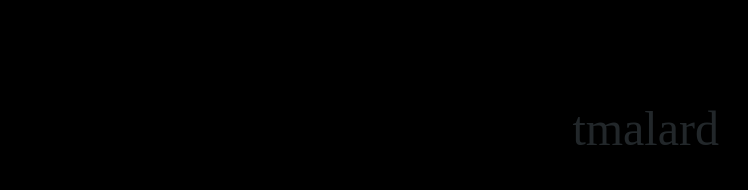
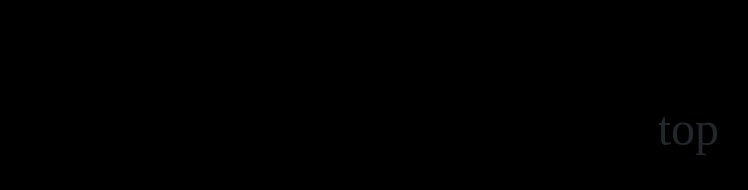
Before and after one commit to tmalard/tmalard.github.io, a Jekyll site: the page built from contact.md, in a window 1280 px wide. Shown: the part 707-897 px from the top of the page, without its empty margins (521-1269 px from the left). Built offline with Jekyll 4.4.1, drawn with Linux system fonts in a browser that asks for light colours; some web fonts are replaced.

Commit message:
Update config

```diff
--- a/_config.yml
+++ b/_config.yml
@@ -2,11 +2,12 @@
 description: Trevor Malard, Tokyo-based digital creative. Web design and Video production.
 
 links:
+  - code
   - video
-  - web
   - contact
 
+# F-u scraping bots 😡
 social:
-  email: business@tmalard.com
+  email: Y29udGFjdEB0bWFsYXJkLmpw
   vimeo: https://vimeo.com/tmalard
   github: https://github.com/fire-pls
--- a/_layouts/default.html
+++ b/_layouts/default.html
@@ -5,6 +5,6 @@
     <div id="content">
       {{ content }}
     </div>
-    <a href="/" id="rsdz">tmalard</a>
+    <a href="/" id="top">top</a>
   </body>
 </html>
--- a/_layouts/landing.html
+++ b/_layouts/landing.html
@@ -12,6 +12,6 @@
         {{ content }}
       </div>
     </div>
-    <a href="/" id="rsdz">tmalard</a>
+    <a href="/" id="top">top</a>
   </body>
 </html>
--- a/_sass/_elements.scss
+++ b/_sass/_elements.scss
@@ -1,4 +1,4 @@
-#rsdz {
+#top {
   position: absolute;
   right: 0%;
   padding: 40px;
@@ -6,7 +6,7 @@
   color: rgb(103,119,128);
   opacity: 0.33;
 }
-#rsdz:hover{opacity:0.9;}
+#top:hover{opacity:0.9;}
 
 #landing-page {
   overflow: hidden;
```
Also changed, not shown: contact.md (+6 -1 lines), 404.md (renamed from 404.html).
